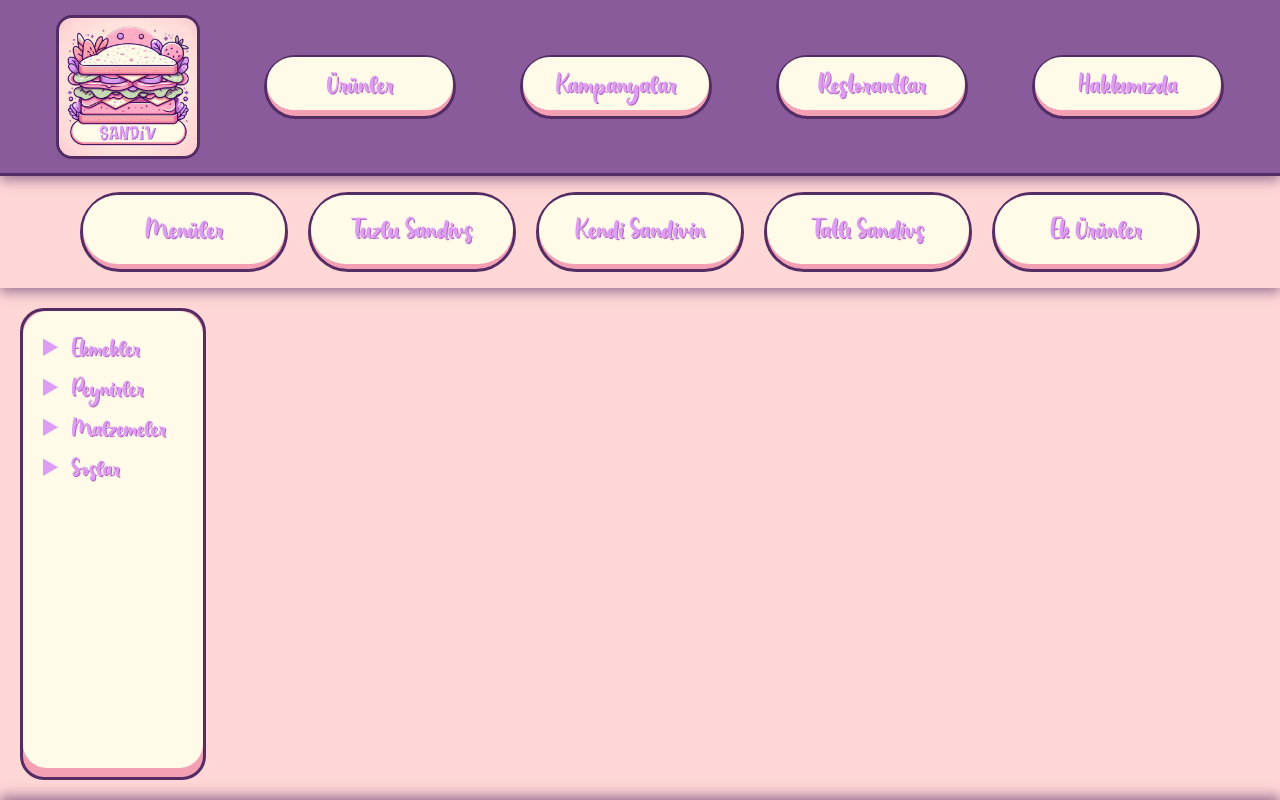
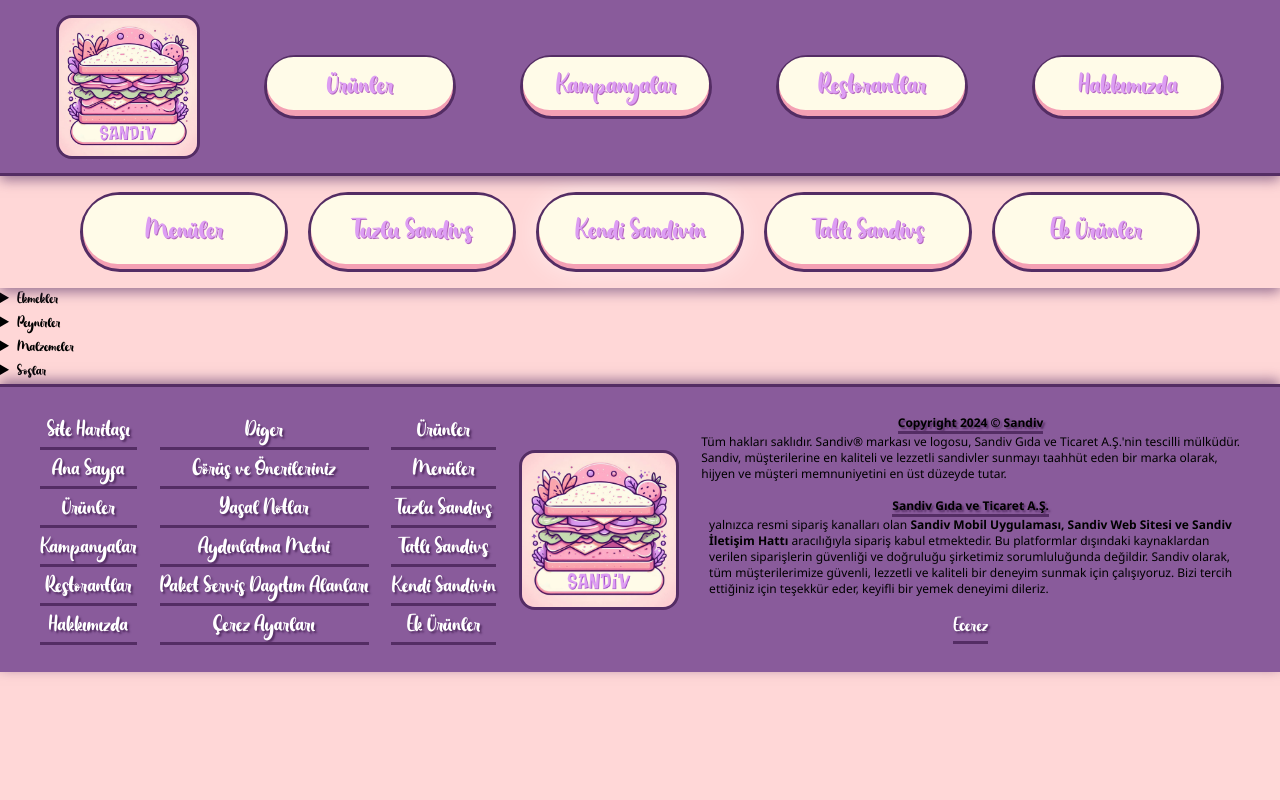
Before and after one commit to Ecececece/Sandiv, a Next.js app: page /YourSandiv in a window 1280 px wide. Shown: the top 800 px of the page. Built offline with nearby package versions, Linux system fonts and the light colour scheme.

Commit message:
Sandiv 0.393
CSS güncellendi.

```diff
--- a/src/app/SaltySandivs/page.tsx
+++ b/src/app/SaltySandivs/page.tsx
@@ -202,7 +202,7 @@ export default function SaltySandivs() {
               key={index}
               className="sandiv"
               onClick={() => {
-                setClickSandiv(sandiv); // Bütün sandiv nesnesini set ediyoruz
+                setClickSandiv(sandiv);
               }}
             >
               <div className="sandivShadow">
--- a/src/app/globals.css
+++ b/src/app/globals.css
@@ -67,7 +67,8 @@ a[class*="fontFamily"]:hover{text-shadow: 2px 2px 2px rgb(181, 104, 191);}
 
 .footerShadow{
     box-shadow: 0px -4px 12px 0px rgba(84, 45, 100, 0.6);
-    z-index: 40;
+    @apply
+    z-40
 }
 /* NAVBAR */
 
@@ -171,7 +172,7 @@ a[class*="fontFamily"]:hover{text-shadow: 2px 2px 2px rgb(181, 104, 191);}
     100% {box-shadow: 0px 0px 30px 0px rgba(255, 255, 255, 1);}
 }
 
-/*.kendiSandivin {animation: kendiSandivinAnimation 1s ease-in-out infinite;}*/
+.kendiSandivin {animation: kendiSandivinAnimation 1s ease-in-out infinite;}
 
 
 .sandivShadow{
@@ -240,7 +241,6 @@ a[class*="fontFamily"]:hover{text-shadow: 2px 2px 2px rgb(181, 104, 191);}
     h-16 w-48 flex justify-center items-center bg-background-pink
     border-solid border-3 border-border-pink rounded-full
     decoration-0 text-text-pink text-3xl relative cursor-pointer
-    -bottom-73
     transition-shadow duration-200 ease-in-out
 }
 
@@ -248,11 +248,11 @@ a[class*="fontFamily"]:hover{text-shadow: 2px 2px 2px rgb(181, 104, 191);}
 
 .ingredientScreenBack{
     @apply
-    h-full w-full top-0 left-0 z-40 fixed bg-ingredient-screen
+    h-full w-full top-0 left-0 z-50 fixed bg-ingredient-screen
 }
 
 .ingredientScreen{
-    height: 46rem;
+    height: 50rem;
     width: 34rem;
     transform: translate(-50%, -50%);
     @apply
@@ -264,43 +264,27 @@ a[class*="fontFamily"]:hover{text-shadow: 2px 2px 2px rgb(181, 104, 191);}
 .ingredientScreenShadow{
     height: 98%;
     @apply
-    w-full bg-button-shadow rounded-3xl
+    w-full bg-button-shadow rounded-3xl relative
 }
 
-.yourSandiv-div {
-    height: calc(100vh - 18rem);
+.ingredientListMainElement{
+    font-size: 28pt;
+    text-shadow: 1px 1px 0px rgb(181,104,191);
+
     @apply
-    p-5 flex flex-row gap-16
+    text-text-pink border-solid border-b-3 border-border-pink text-center
 }
 
-.ingredientsShadow{
-    width: 15%;
+.ingredientListElement{
+    font-size: 22pt;
     text-shadow: 1px 1px 0px rgb(181,104,191);
-    font-size: 20pt;
+
     @apply
-    h-full flex flex-col
-    border-solid border-3 border-border-pink rounded-3xl
-    bg-background-pink text-text-pink
+    text-text-pink border-solid border-b-3 border-border-pink
 }
+/* ÜRÜNLER */
 
-.ingredients{
-    height: 98%;
-    @apply
-    w-full flex flex-col p-5 pr-1
-    bg-button-shadow rounded-3xl
-    select-none
-}
 
-.ingredientDeneme{
-    @apply
-    h-full overflow-scroll overflow-x-hidden
-}
-
-details details, details div {
-    margin-left: 20px; /* İç içe elemanlara girinti ekler */
-}
-
-/* ÜRÜNLER */
 ::-webkit-scrollbar {@apply w-2}
-::-webkit-scrollbar-track {@apply bg-border-pink rounded-md}
-::-webkit-scrollbar-thumb {@apply bg-text-pink rounded-md}
+::-webkit-scrollbar-track {@apply bg-button-shadow rounded-md}
+::-webkit-scrollbar-thumb {@apply bg-background-pink rounded-md}
```
